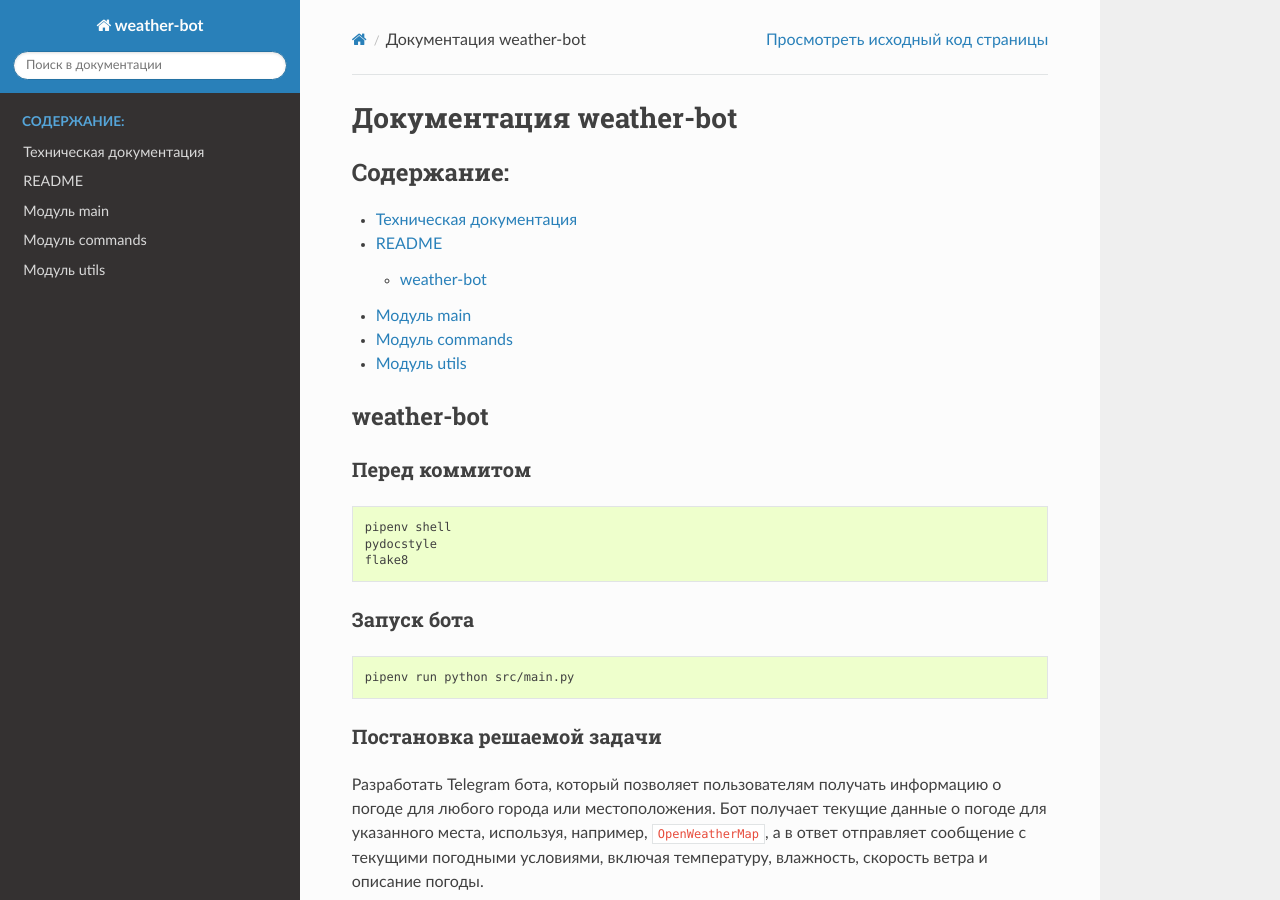
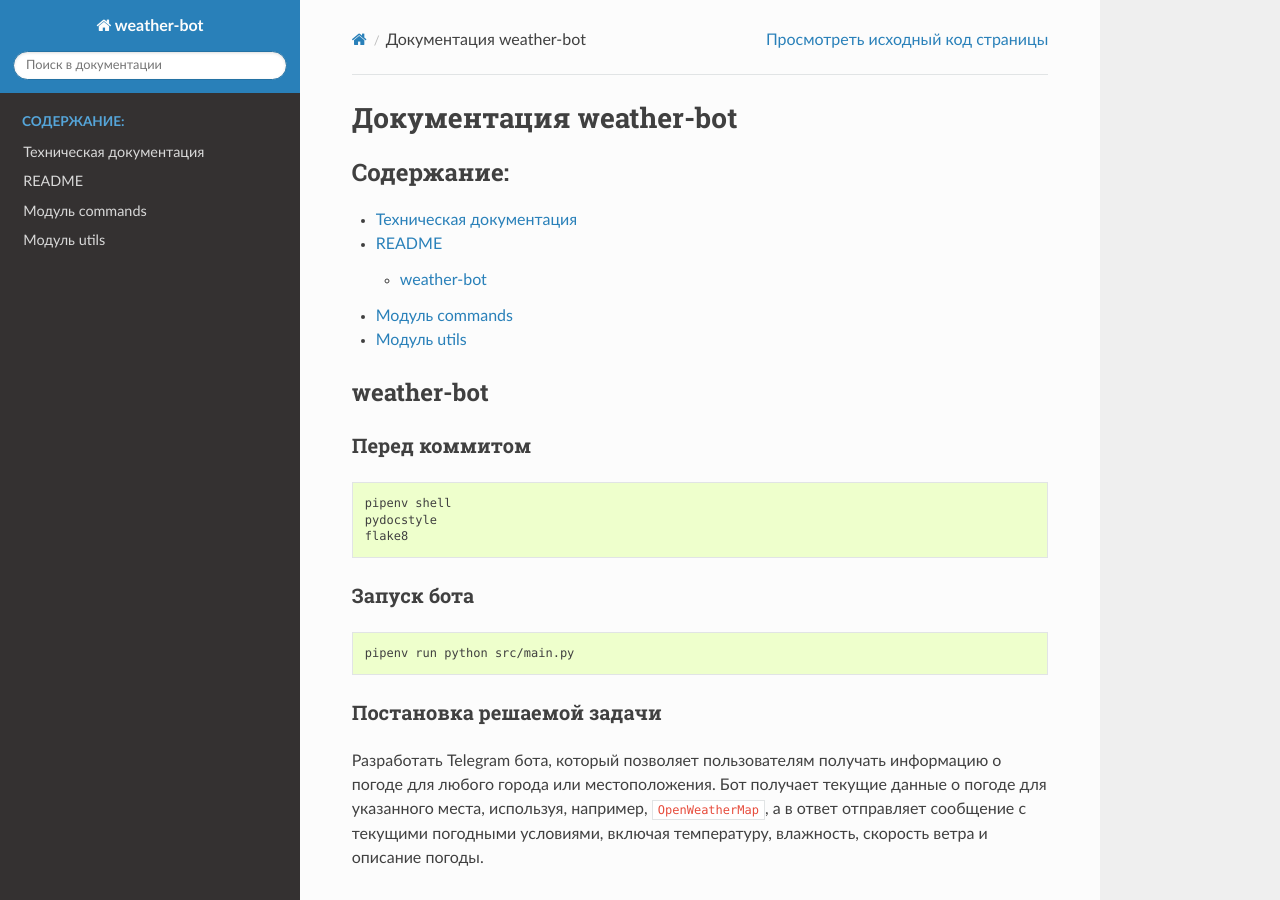
Before and after one commit to Sidl419/weather-bot, a Sphinx documentation site: the page built from doc/index.rst, in a window 1280 px wide and 900 px high. Built offline with Sphinx 7.4.7 and the Read the Docs theme 2.0.0, drawn with Linux system fonts in a browser that asks for light colours.

Commit message:
auto doc fix

```diff
--- a/doc/autodoc.rst
+++ b/doc/autodoc.rst
@@ -6,13 +6,6 @@ README
 
 .. include:: ../README.md
    :parser: myst_parser.sphinx_
-
-Модуль main
-===========
-
-.. automodule:: main
-   :members:
-   :undoc-members:
 
 Модуль commands
 ===============
```
Also changed, not shown: 1 other file.
